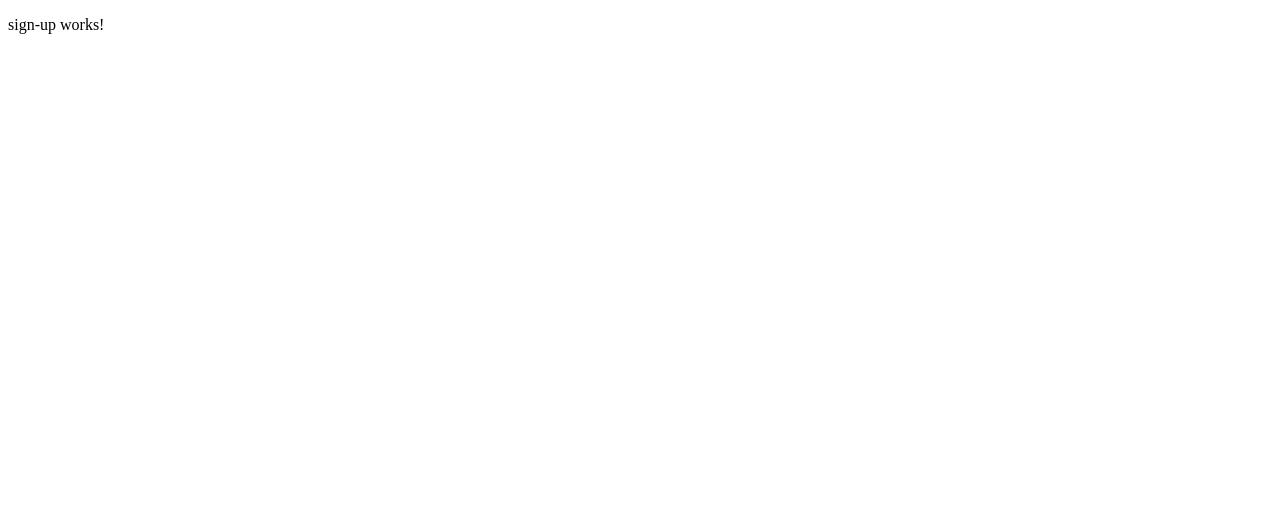
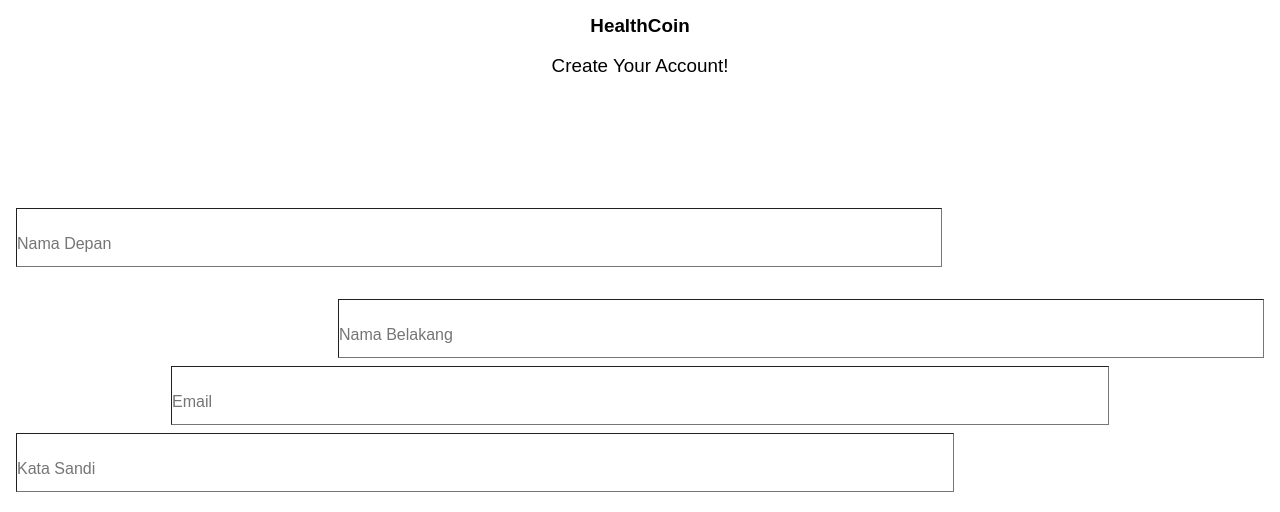
Before and after one commit to ian-joseph-chandra/HealthCoin_Patient, an Angular app: page /sign-up in a window 1280 px wide. Shown: the top 512 px of the page. Built offline with nearby package versions, Linux system fonts and the light colour scheme.

Commit message:
2020/02/06 Registration Page
create registration page like a google account

```diff
--- a/src/app/pages/login/login.component.html
+++ b/src/app/pages/login/login.component.html
@@ -4,7 +4,8 @@
   <div class="header-text">
     <Strong>HealthCoin</Strong>
   </div>
-  <div class="header-text">Login</div>
+  <div class="header-text">Login
+  </div>
 
   <div class="user-pass-input-box">
     <div>
--- a/src/app/pages/registration/registration.component.html
+++ /dev/null
@@ -1,3 +0,0 @@
-<div class="registration-box">
-
-  </div>
--- a/src/app/pages/sign-up/sign-up.component.css
+++ b/src/app/pages/sign-up/sign-up.component.css
@@ -0,0 +1,71 @@
+.signup-box {
+  background: #fff;
+  direction: ltr;
+  font-size: 14px;
+  line-height: 1.4286;
+  margin: 0;
+  padding: 0;
+}
+
+.header-text {
+  text-align: center;
+  margin-top: .82353rem;
+  font-size: 1.17647rem;
+  font-family: Arial, monospace;
+}
+
+.name-email-pass-input-box {
+  margin-top: 100px;
+  text-align: center;
+}
+
+.input-fill {
+  border-width: 1px 1px 1px 1px;
+  height: 37px;
+  width: 75%;
+  margin: 4px 0;
+  padding: 16px 0 4px;
+  font-size: 16px
+}
+
+.password-box {
+  display: flex;
+  justify-content: space-between;
+  box-flex: 1;
+  flex-grow: 1;
+  flex-wrap: wrap;
+  overflow: hidden;
+}
+
+.name-box {
+  margin-top: 0;
+  display: -webkit-box;
+  display: -webkit-flex;
+  display: flex;
+  flex-wrap: wrap;
+  justify-content: space-between;
+}
+
+.initial-name {
+  margin-right: 16px;
+  flex-grow: 1;
+  width: 100%;
+  display: block;
+  box-sizing: border-box;
+  font-size: 14px;
+  padding: 24px 0 0;
+  vertical-align: top;
+  white-space: normal;
+}
+
+.last-name {
+  margin-left: 16px;
+  flex-grow: 1;
+  width: 100%;
+  display: block;
+  box-sizing: border-box;
+  font-size: 14px;
+  padding: 24px 0 0;
+  vertical-align: top;
+  white-space: normal;
+}
--- a/src/app/pages/sign-up/sign-up.component.html
+++ b/src/app/pages/sign-up/sign-up.component.html
@@ -1 +1,36 @@
-<p>sign-up works!</p>
+
+<body [style.height.px]="screenHeight" [style.width.px]="screenWidth">
+
+<div class="signup-box">
+  <div class="header-text">
+    <Strong>HealthCoin</Strong>
+  </div>
+  <div class="header-text">Create Your Account!
+  </div>
+
+  <div class="name-email-pass-input-box">
+    <div class="name-box">
+      <div class="initial-name" style="text-align: left">
+        <input class="input-fill" type="text" placeholder="Nama Depan" id="username" required>
+      </div>
+    </div>
+
+    <div class="name-box">
+      <div class="last-name" style="text-align: right">
+        <input class="input-fill" type="text" placeholder="Nama Belakang" id="username" required>
+      </div>
+    </div>
+
+    <div>
+      <input class="input-fill" type="text" placeholder="Email" id="email" required>
+    </div>
+
+    <div class="password-box">
+      <input class="input-fill" type="password" placeholder="Kata Sandi" id="password" required>
+    </div>
+
+  </div>
+
+</div>
+
+</body>
--- a/src/app/pages/sign-up/sign-up.component.ts
+++ b/src/app/pages/sign-up/sign-up.component.ts
@@ -6,6 +6,8 @@ import { Component, OnInit } from '@angular/core';
   styleUrls: ['./sign-up.component.css']
 })
 export class SignUpComponent implements OnInit {
+  screenWidth: number;
+  screenHeight: number;
 
   constructor() { }
 
```
Also changed, not shown: src/app/pages/registration/registration.component.css (deleted, +0 -12 lines), src/app/pages/registration/registration.component.ts (deleted, +0 -55 lines), 1 other file (tests, documents, lock files or other folders).
